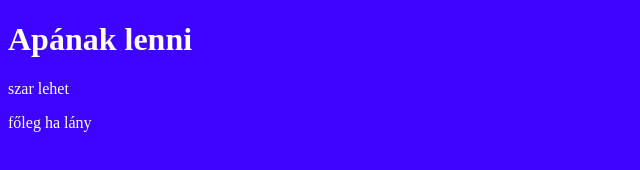
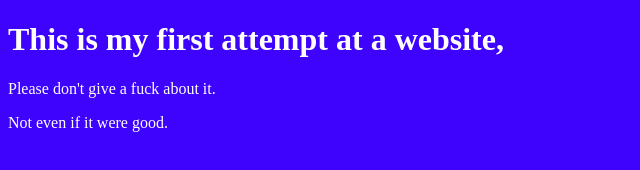
Before and after one commit to paradoxonkft/parikft, a plain HTML site: page index.html in a window 1280 px wide. Shown: the whole page, without its empty margins (0-640 px from the left). Drawn offline with Linux system fonts and the light colour scheme.

Commit message:
Add files via upload

```diff
--- a/index.html
+++ b/index.html
@@ -9,9 +9,9 @@
     <script src = "segg.js">
 
     </script>
-    <h1>Apának lenni</h1>
-    <p>szar lehet</p>
-    <p>főleg ha lány</p>
+    <h1>This is my first attempt at a website,</h1>
+    <p>Please don't give a fuck about it.</p>
+    <p>Not even if it were good.</p>
 
 </body>
 </html>
```
